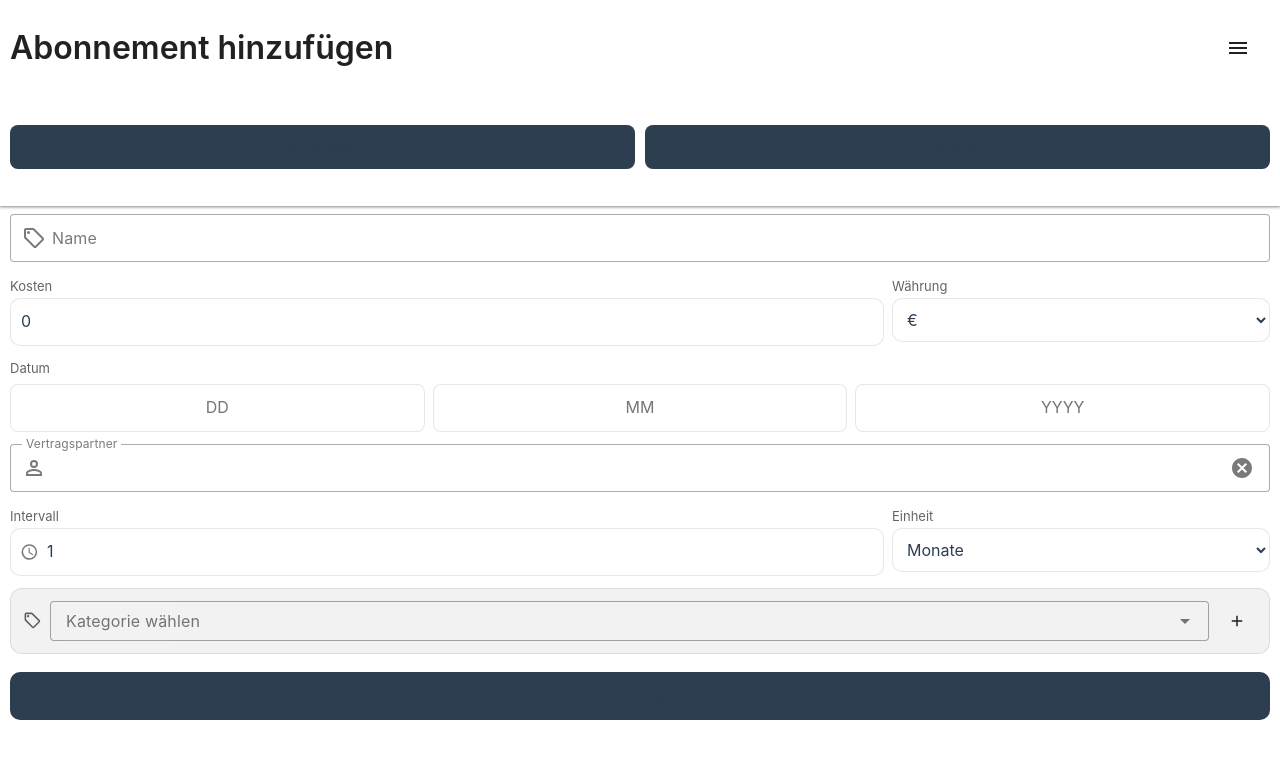
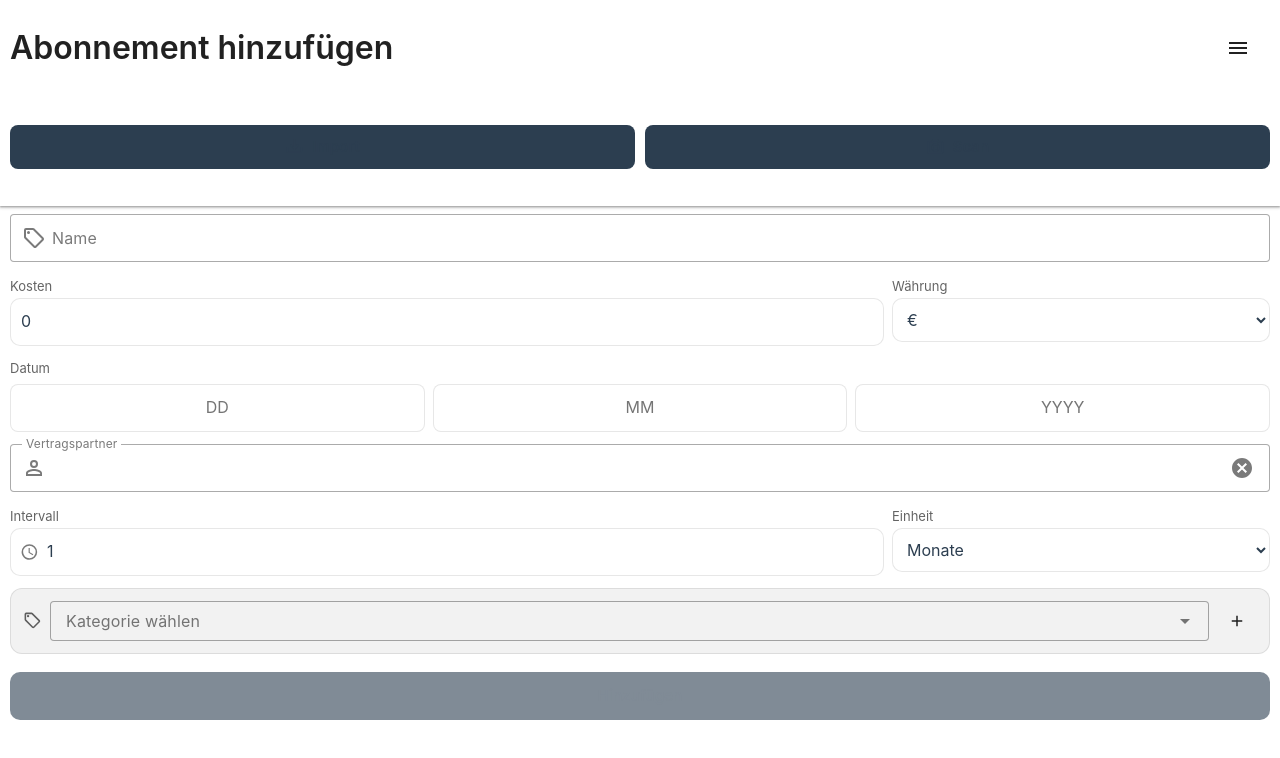
Before and after one commit to SE-Team-E1/SE-SubscriptionGuard, a Vue app in the folder src/frontend/: page /add in a window 1280 px wide. Shown: the top 758 px of the page. Built offline with nearby package versions, Linux system fonts and the light colour scheme; the HTML template or start-up script is replaced by a standard one.

Commit message:
fix: reject invalid add-form input and return the stored subscription from addSubscriptionService
Check the calendar date, the price, and a whole-number interval before save. Map the inserted subscription with the categories already selected.

```diff
--- /dev/null
+++ b/src/frontend/src/feature/add/bookingDate.ts
@@ -0,0 +1,55 @@
+const DAY = /^\d{1,2}$/
+const MONTH = /^\d{1,2}$/
+const YEAR = /^\d{4}$/
+const ISO_DATE = /^(\d{4})-(\d{2})-(\d{2})$/
+
+/**
+ * A real calendar day at UTC midnight.
+ * Years 0–99 are rejected so Date.UTC does not map them onto 1900–1999.
+ */
+function utcCalendarDate(year: number, month: number, day: number): Date | null {
+  if (year < 100 || month < 1 || month > 12 || day < 1 || day > 31) {
+    return null
+  }
+
+  const date = new Date(Date.UTC(year, month - 1, day))
+  const sameDay =
+    date.getUTCFullYear() === year &&
+    date.getUTCMonth() === month - 1 &&
+    date.getUTCDate() === day
+
+  return sameDay ? date : null
+}
+
+/** Returns YYYY-MM-DD when the parts are a real calendar day. */
+export function toBookingDateIso(day: string, month: string, year: string): string | null {
+  if (!DAY.test(day) || !MONTH.test(month) || !YEAR.test(year)) {
+    return null
+  }
+
+  const monthNumber = Number(month)
+  const dayNumber = Number(day)
+  if (!utcCalendarDate(Number(year), monthNumber, dayNumber)) {
+    return null
+  }
+
+  return `${year}-${String(monthNumber).padStart(2, '0')}-${String(dayNumber).padStart(2, '0')}`
+}
+
+/** Interprets YYYY-MM-DD as UTC midnight. */
+export function bookingDateFromIso(value: string): Date {
+  const match = ISO_DATE.exec(value)
+  const yearText = match?.[1]
+  const monthText = match?.[2]
+  const dayText = match?.[3]
+  const date =
+    yearText && monthText && dayText
+      ? utcCalendarDate(Number(yearText), Number(monthText), Number(dayText))
+      : null
+
+  if (!date) {
+    throw new Error('Invalid booking date')
+  }
+
+  return date
+}
--- a/src/frontend/src/feature/add/useSubscriptionCreation.ts
+++ b/src/frontend/src/feature/add/useSubscriptionCreation.ts
@@ -1,5 +1,6 @@
 import { computed, inject, onMounted, reactive, ref, watch } from 'vue'
 import { AddSubscriptionService } from '@/feature/add/service/addSubscriptionService'
+import { toBookingDateIso } from '@/feature/add/bookingDate'
 import type { CategoryAddDto } from '@/feature/add/dto/categoryAddDto'
 import type { ProviderAddDto } from '@/feature/add/dto/providerAddDto'
 import type { CategoryRepository, ProviderRepository, SubscriptionRepository } from '@/repository/subscriptions/repositories'
@@ -33,6 +34,14 @@ function levenshtein(a: string, b: string): number {
   }
 
   return previous[n] ?? n
+}
+
+function isValidPriceAmount(amount: unknown): boolean {
+  return typeof amount === 'number' && Number.isFinite(amount) && amount >= 0
+}
+
+function isValidIntervalAmount(amount: unknown): boolean {
+  return typeof amount === 'number' && Number.isInteger(amount) && amount >= 1
 }
 
 function providerRank(name: string, query: string) {
@@ -77,10 +86,12 @@ export default function useSubscriptionCreation() {
   const name = ref('')
   const price = ref<Price>({ amount: 0, currency: Currency.EUR })
   const renewal = ref<RenewalPeriod>({ amount: 1, unit: RenewalPeriodUnitEnum.MONTHS })
-  const bookingDate = ref('')
   const dateParts = reactive({ day: '', month: '', year: '' })
+  const nameTouched = ref(false)
+  const providerTouched = ref(false)
+  const dateTouched = ref(false)
 
-  const providerName = ref('')
+  const providerName = ref<string | null>('')
   const providerSearch = ref('')
   const availableProviders = ref<Provider[]>([])
   const availableCategories = ref<Category[]>([])
@@ -120,32 +131,64 @@ export default function useSubscriptionCreation() {
     ),
   )
 
-  // watch date parts and update booking date
-  watch(
-    () => [dateParts.day, dateParts.month, dateParts.year],
-    ([day, month, year]) => {
-      if (day && month && year) {
-        const y = year.toString().padStart(4, '0')
-        const m = month.toString().padStart(2, '0')
-        const d = day.toString().padStart(2, '0')
-        bookingDate.value = `${y}-${m}-${d}`
-      } else {
-        bookingDate.value = ''
-      }
-    },
-    { immediate: true },
+  const bookingDate = computed(() =>
+    toBookingDateIso(dateParts.day, dateParts.month, dateParts.year) ?? '',
   )
+
+  const nameError = computed(() => {
+    if (!nameTouched.value || name.value.trim()) return null
+    return 'Bitte einen Namen eingeben'
+  })
+
+  const providerError = computed(() => {
+    if (!providerTouched.value || providerName.value?.trim()) return null
+    return 'Bitte einen Vertragspartner eingeben'
+  })
+
+  const dateError = computed(() => {
+    if (bookingDate.value) return null
+    const dateComplete = dateParts.day !== '' && dateParts.month !== '' && dateParts.year !== ''
+    if (!dateTouched.value && !dateComplete) return null
+    return 'Bitte ein gültiges Datum eingeben'
+  })
+
+  const priceError = computed(() =>
+    isValidPriceAmount(price.value.amount) ? null : 'Bitte einen gültigen Preis eingeben',
+  )
+
+  const intervalError = computed(() =>
+    isValidIntervalAmount(renewal.value.amount) ? null : 'Bitte eine ganze Zahl ab 1 eingeben',
+  )
+
+  const canSubmit = computed(() =>
+    Boolean(name.value.trim())
+    && Boolean(providerName.value?.trim())
+    && Boolean(bookingDate.value)
+    && priceError.value === null
+    && intervalError.value === null,
+  )
+
+  // The clear button empties the combobox without blurring it.
+  watch(providerName, value => {
+    if (!value?.trim()) providerTouched.value = true
+  })
 
   // on mount, load available categories and providers
   onMounted(async () => {
-    try {
     await reloadCatalogs()
-    } catch (error) {
-      submitError.value = error instanceof Error ? error.message : 'Daten konnten nicht geladen werden'
-    } finally {
-      isLoading.value = false
+  })
+
+  function touchName() {
+    nameTouched.value = true
   }
-  })
+
+  function touchProvider() {
+    providerTouched.value = true
+  }
+
+  function touchDate() {
+    dateTouched.value = true
+  }
 
   function selectExistingCategory(category: Category) {
     // if already selected, do nothing
@@ -186,12 +229,18 @@ export default function useSubscriptionCreation() {
   async function reloadCatalogs() {
     isLoading.value = true
 
+    try {
       const [categories, providers] = await Promise.all([
         service.getAvailableCategories(),
         service.getAvailableProviders(),
       ])
       availableCategories.value = categories
       availableProviders.value = providers
+    } catch (error) {
+      submitError.value = error instanceof Error ? error.message : 'Daten konnten nicht geladen werden'
+    } finally {
+      isLoading.value = false
+    }
   }
 
   async function resetForm() {
@@ -201,9 +250,11 @@ export default function useSubscriptionCreation() {
     dateParts.day = ''
     dateParts.month = ''
     dateParts.year = ''
-    bookingDate.value = ''
     providerName.value = ''
     providerSearch.value = ''
+    nameTouched.value = false
+    providerTouched.value = false
+    dateTouched.value = false
     selectedCategories.value = []
 
     await reloadCatalogs()
@@ -211,17 +262,12 @@ export default function useSubscriptionCreation() {
 
   async function submitSubscription() {
     submitError.value = null
+    touchName()
+    touchProvider()
+    touchDate()
 
-    if (!name.value.trim()) {
-      submitError.value = 'Bitte einen Namen eingeben'
-      return
-    }
-    if (!providerName.value.trim()) {
-      submitError.value = 'Bitte einen Vertragspartner eingeben'
-      return
-    }
-    if (!bookingDate.value) {
-      submitError.value = 'Bitte ein gültiges Datum eingeben'
+    const trimmedProvider = providerName.value?.trim() ?? ''
+    if (!canSubmit.value || !trimmedProvider) {
       return
     }
 
@@ -230,7 +276,7 @@ export default function useSubscriptionCreation() {
       await service.addSubscription(
         {
           name: name.value.trim(),
-          provider: { name: providerName.value.trim() } as ProviderAddDto,
+          provider: { name: trimmedProvider } as ProviderAddDto,
           categories: selectedCategories.value,
           price: price.value,
           renewal: renewal.value,
@@ -250,7 +296,6 @@ export default function useSubscriptionCreation() {
     name,
     price,
     renewal,
-    bookingDate,
     dateParts,
     providerName,
     providerSearch,
@@ -262,6 +307,15 @@ export default function useSubscriptionCreation() {
     isSubmitting,
     submitError,
     isLoading,
+    nameError,
+    providerError,
+    dateError,
+    priceError,
+    intervalError,
+    canSubmit,
+    touchName,
+    touchProvider,
+    touchDate,
     selectExistingCategory,
     removeCategory,
     createAndSelectCategory,
--- a/src/frontend/src/feature/add/view/AddSubscriptionView.vue
+++ b/src/frontend/src/feature/add/view/AddSubscriptionView.vue
@@ -24,6 +24,15 @@ const {
   isSubmitting,
   submitError,
   isLoading,
+  nameError,
+  providerError,
+  dateError,
+  priceError,
+  intervalError,
+  canSubmit,
+  touchName,
+  touchProvider,
+  touchDate,
   selectExistingCategory,
   removeCategory,
   createAndSelectCategory,
@@ -58,7 +67,9 @@ const {
         variant="outlined"
         density="comfortable"
         hide-details="auto"
+        :error-messages="nameError || undefined"
         :prepend-inner-icon="mdiTagOutline"
+        @blur="touchName"
       />
 
       <div class="field horizontal">
@@ -73,6 +84,7 @@ const {
             min="0"
             placeholder="0.00"
           />
+          <p v-if="priceError" class="field-error">{{ priceError }}</p>
         </div>
         <div class="right">
           <label class="field-label" for="currency-select">Währung</label>
@@ -87,10 +99,11 @@ const {
       <div class="field date-row">
         <div class="field-label">Datum</div>
         <div class="date-inputs">
-          <input v-model="dateParts.day" maxlength="2" placeholder="DD" inputmode="numeric" />
-          <input v-model="dateParts.month" maxlength="2" placeholder="MM" inputmode="numeric" />
-          <input v-model="dateParts.year" maxlength="4" placeholder="YYYY" inputmode="numeric" />
+          <input v-model="dateParts.day" maxlength="2" placeholder="DD" inputmode="numeric" @blur="touchDate" />
+          <input v-model="dateParts.month" maxlength="2" placeholder="MM" inputmode="numeric" @blur="touchDate" />
+          <input v-model="dateParts.year" maxlength="4" placeholder="YYYY" inputmode="numeric" @blur="touchDate" />
         </div>
+        <p v-if="dateError" class="field-error">{{ dateError }}</p>
       </div>
 
       <v-combobox
@@ -103,8 +116,11 @@ const {
         variant="outlined"
         density="comfortable"
         hide-details="auto"
+        :error-messages="providerError || undefined"
         :prepend-inner-icon="mdiAccountOutline"
         clearable
+        @blur="touchProvider"
+        @click:clear="touchProvider"
       />
 
       <div class="field horizontal">
@@ -118,9 +134,12 @@ const {
               class="native-input interval-input"
               type="number"
               min="1"
+              step="1"
+              inputmode="numeric"
               placeholder="1"
             />
           </div>
+          <p v-if="intervalError" class="field-error">{{ intervalError }}</p>
         </div>
         <div class="right">
           <label class="field-label" for="interval-unit-select">Einheit</label>
@@ -143,7 +162,7 @@ const {
 
       <p v-if="submitError" class="submit-error">{{ submitError }}</p>
 
-      <button class="add-btn" type="submit" :disabled="isSubmitting || isLoading">
+      <button class="add-btn" type="submit" :disabled="!canSubmit || isSubmitting || isLoading">
         {{ isSubmitting ? 'Speichern…' : 'Hinzufügen' }}
       </button>
     </form>
@@ -273,7 +292,8 @@ const {
   cursor: not-allowed;
 }
 
-.submit-error {
+.submit-error,
+.field-error {
   color: #c62828;
   font-size: 13px;
   margin: 0;
```
Also changed, not shown: src/frontend/src/feature/add/service/addSubscriptionService.ts (+5 -3 lines), 1 other file (tests, documents, lock files or other folders). Lines whose indentation alone changed are shown as unchanged.
